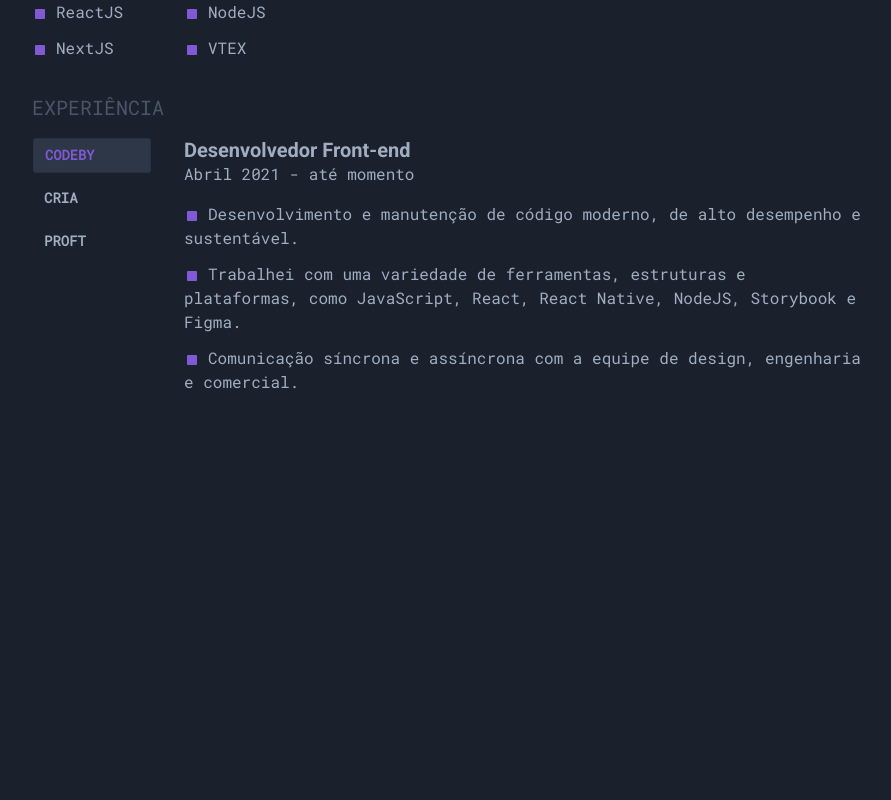
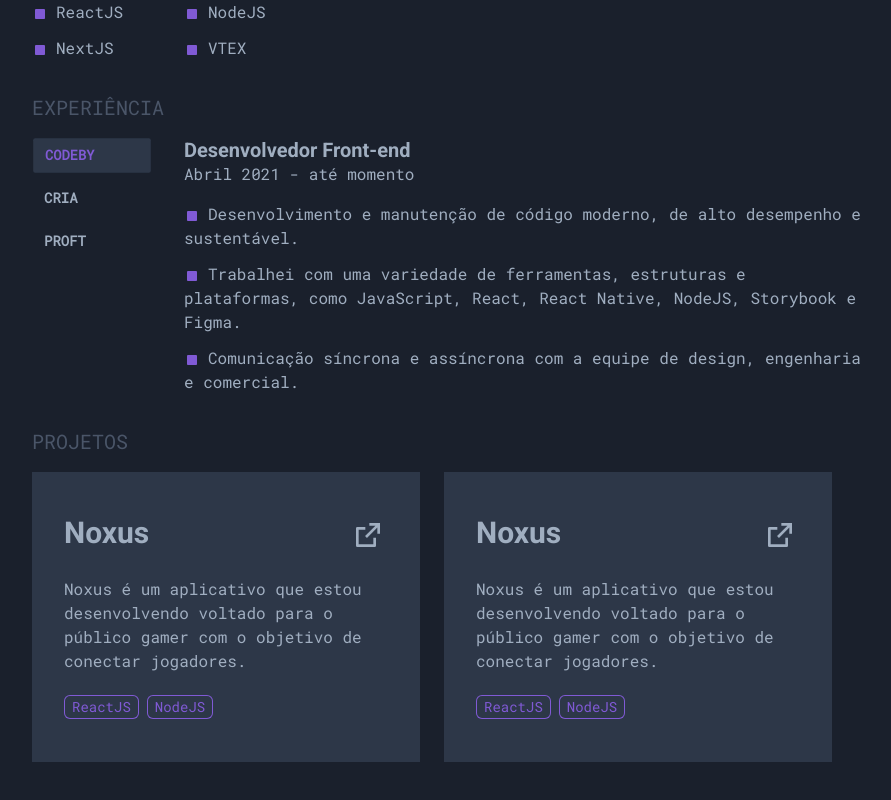
Before and after one commit to helderavila/v1, a Next.js app: page / in a window 1280 px wide. Shown: the part 475-1275 px from the top of the page, without its empty margins (208-1099 px from the left). Before the commit the page ends 869 px from the top, so only its background shows below. Built offline with nearby package versions, Linux system fonts and the light colour scheme.

Commit message:
✨ projects component

```diff
--- /dev/null
+++ b/src/components/Projects/Card.tsx
@@ -0,0 +1,36 @@
+import { Box, Flex, Heading, Icon, IconButton, HStack, Tag, Text } from "@chakra-ui/react";
+
+import { RiExternalLinkLine } from 'react-icons/ri'
+
+export function Card() {
+  return (
+    <Box
+      bg="gray.700"
+      height={290}
+      p="8"
+      display="flex"
+      flexDirection="column"
+      justifyContent="space-around"
+    >
+      <Flex justifyContent="space-between">
+        <Heading size="lg">Noxus</Heading>
+        <IconButton
+          aria-label="Open noxus"
+          bg="transparent"
+          _hover={{
+            bg: 'transparent',
+            color: 'purple.500'
+          }}
+          icon={<Icon as={RiExternalLinkLine} fontSize="32" />}
+        />
+      </Flex>
+      <Text>
+        Noxus é um aplicativo que estou desenvolvendo voltado para o público gamer com o objetivo de conectar jogadores.
+      </Text>
+      <HStack>
+        <Tag variant="outline" colorScheme="purple">ReactJS</Tag>
+        <Tag variant="outline" colorScheme="purple">NodeJS</Tag>
+      </HStack>
+    </Box>
+  )
+}
--- /dev/null
+++ b/src/components/Projects/index.tsx
@@ -0,0 +1,19 @@
+import { Flex, SimpleGrid, Text } from "@chakra-ui/react";
+import { Card } from "./Card";
+
+export function Projects() {
+  return (
+    <Flex
+      width="100%"
+      maxWidth={800}
+      direction="column"
+      mt="8"
+    >
+      <Text color="gray.600" fontSize="xl">PROJETOS</Text>
+      <SimpleGrid mt="4" flex="1" gap="6" minChildWidth="320px" align="flex-start" justifyContent="space-between">
+        <Card />
+        <Card />
+      </SimpleGrid>
+    </Flex>
+  )
+}
--- a/src/pages/_document.tsx
+++ b/src/pages/_document.tsx
@@ -5,7 +5,6 @@ export default class MyDocument extends Document {
     return (
       <Html>
         <Head>
-          <title>Helder Avila</title>
           <link rel="preconnect" href="https://fonts.googleapis.com" />
           <link rel="preconnect" href="https://fonts.gstatic.com" />
           <link href="https://fonts.googleapis.com/css2?family=Roboto+Mono&family=Roboto:wght@500;700&display=swap" rel="stylesheet" />
--- a/src/pages/index.tsx
+++ b/src/pages/index.tsx
@@ -3,12 +3,12 @@ import { Flex } from "@chakra-ui/react";
 import { About } from "../components/About";
 import { Experience } from "../components/Experience";
 import { Header } from "../components/Header";
+import { Projects } from "../components/Projects";
 
 export default function Home() {
   return (
     <Flex
       w="100%"
-      height="100vh"
       justify="flex-start"
       align="center"
       direction="column"
@@ -18,6 +18,7 @@ export default function Home() {
       <Header />
       <About />
       <Experience />
+      <Projects />
     </Flex>
   )
 }
```
